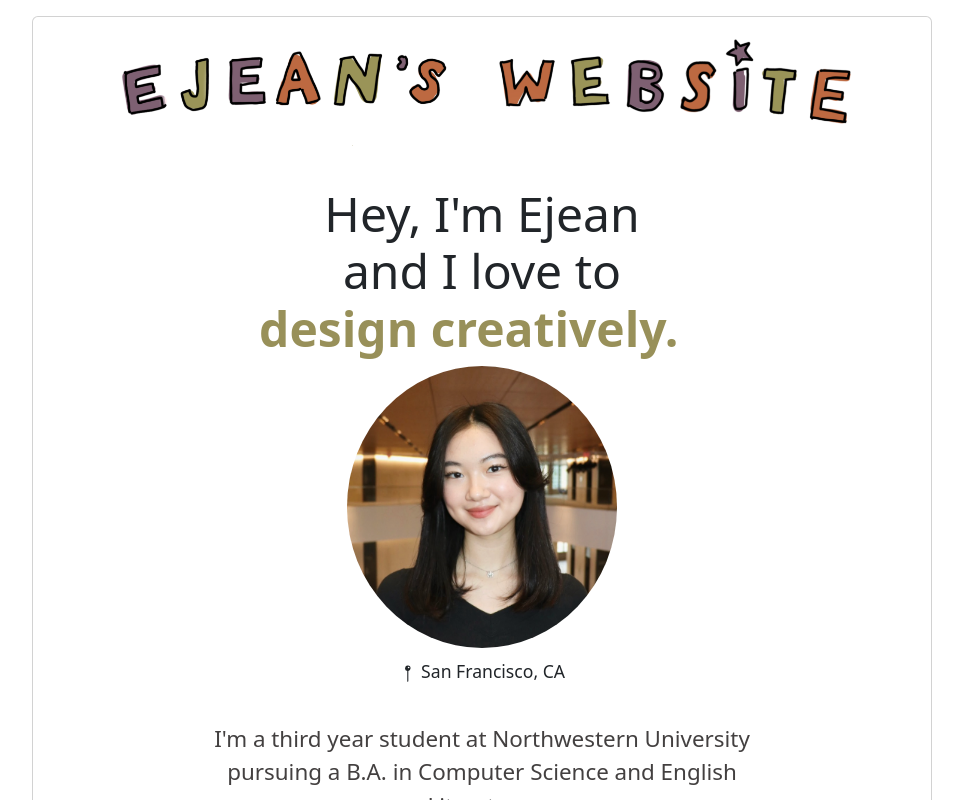
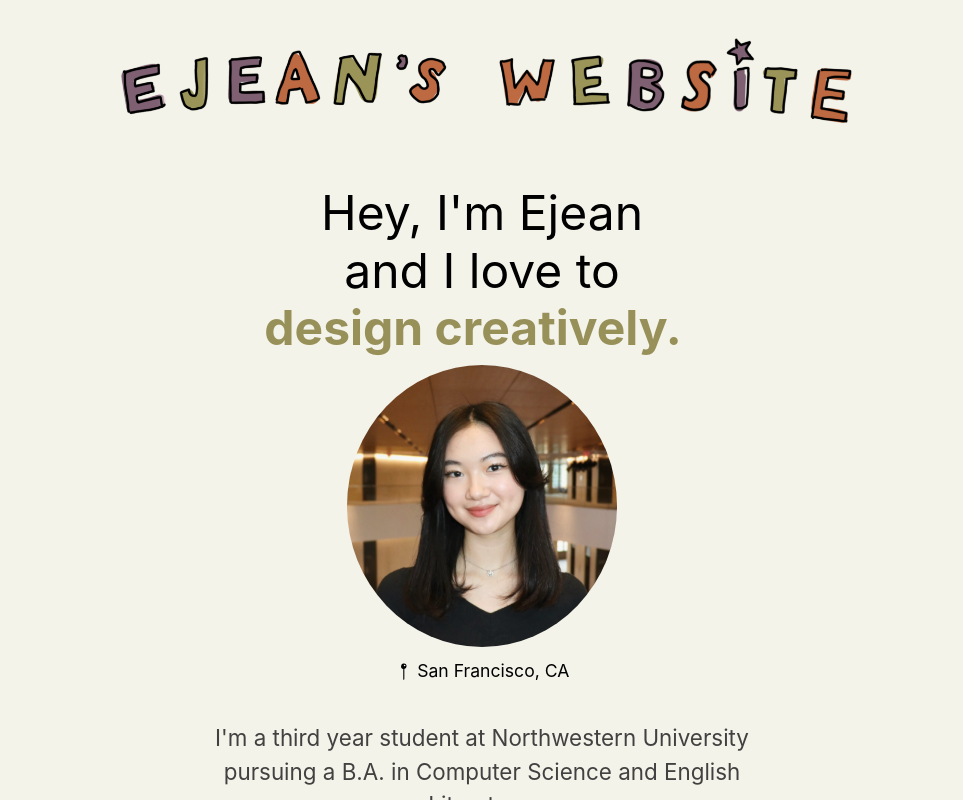
Before and after one commit to ejeankuo/ejean-s-website, a React (Create React App) app: page / in a window 1280 px wide. Shown: the top 800 px of the page, without its empty margins (158-1121 px from the left). Built offline with nearby package versions, Linux system fonts and the light colour scheme; a web font is replaced by a local one.

Commit message:
fix background color

```diff
--- a/src/App.css
+++ b/src/App.css
@@ -25,7 +25,7 @@ body {
   margin: 0.1rem auto;
 }
 
-.container {
+.home-container {
   min-height: 100%;
   display: grid;
   grid-template-rows: 1fr auto;
@@ -33,7 +33,7 @@ body {
   padding: 1rem 1rem 1rem;
 }
 
-.card {
+.home-card {
   max-width: 900px;
   width: 100%;
   margin: 0 auto;
--- a/src/App.js
+++ b/src/App.js
@@ -1,5 +1,5 @@
+import 'bootstrap/dist/css/bootstrap.min.css';
 import './App.css';
-import 'bootstrap/dist/css/bootstrap.min.css';
 
 /* Page Nav Imports */
 import { BrowserRouter as Router, Routes, Route } from "react-router-dom";
--- a/src/index.js
+++ b/src/index.js
@@ -1,5 +1,6 @@
 import React from 'react';
 import ReactDOM from 'react-dom/client';
+import 'bootstrap/dist/css/bootstrap.min.css';
 import './index.css';
 import App from './App';
 import reportWebVitals from './reportWebVitals';
--- a/src/pages/aboutme/aboutpage.js
+++ b/src/pages/aboutme/aboutpage.js
@@ -1,7 +1,6 @@
 import "./aboutpage.css";
 import ReusableCoursel from "./carousel.js";
 import { Link } from "react-router-dom";
-import 'bootstrap/dist/css/bootstrap.min.css';
 
 const DiscPhotos = [
     { src: "/disc_catering.png", alt: "Ejean with DISC exec" },
--- a/src/pages/aboutme/accordian.js
+++ b/src/pages/aboutme/accordian.js
@@ -1,6 +1,5 @@
 import Accordion from 'react-bootstrap/Accordion';
 import ReusableCoursel from "./carousel.js";
-import 'bootstrap/dist/css/bootstrap.min.css';
 import { Link } from "react-router-dom";
 
 const DiscPhotos = [
--- a/src/pages/aboutme/carousel.js
+++ b/src/pages/aboutme/carousel.js
@@ -1,6 +1,5 @@
 import { useState } from 'react';
 import Carousel from 'react-bootstrap/Carousel';
-import 'bootstrap/dist/css/bootstrap.min.css';
 import './carousel.css';
 
 export default function ReusableCoursel({ slides }) {
--- a/src/pages/homepage.js
+++ b/src/pages/homepage.js
@@ -1,5 +1,6 @@
 import { IoPin } from "react-icons/io5";
 import { Typewriter } from 'react-simple-typewriter';
+
 // import { ReactTyped } from "react-typed";
 //import { Link } from "react-router-dom";
 
@@ -52,9 +53,9 @@ function IntroText() {
 
   export default function App() {
     return (
-        <main className="container">
+        <main className="home-container">
           {/* Personal Details + Intro Card */}
-          <section className="card">
+          <section className="home-card">
             <img src="/ejeanswebsite_3.png" alt="Website title" className="signature" />
             <IntroText />
             <div className="profile-row">
```
